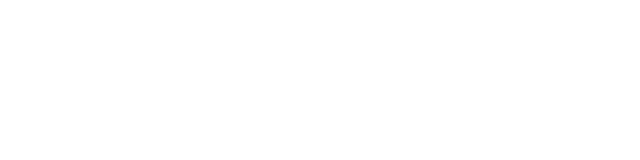
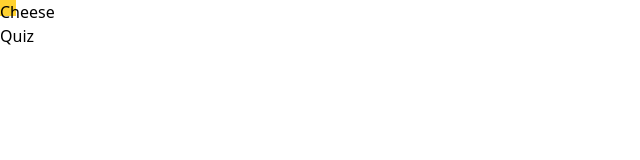
Before and after one commit to potatis-web/webdev-project, a SvelteKit app: page / in a window 1280 px wide. Shown: the top 160 px of the page, without its empty margins (0-640 px from the left). Built offline with nearby package versions, Linux system fonts and the light colour scheme.

Commit message:
Update README and implement user quiz data structure in Svelte component

```diff
--- a/jsconfig.json
+++ b/jsconfig.json
@@ -2,7 +2,7 @@
 	"extends": "./.svelte-kit/tsconfig.json",
 	"compilerOptions": {
 		"allowJs": true,
-		"checkJs": true,
+		"checkJs": false,
 		"esModuleInterop": true,
 		"forceConsistentCasingInFileNames": true,
 		"resolveJsonModule": true,
--- a/src/routes/+page.svelte
+++ b/src/routes/+page.svelte
@@ -0,0 +1,50 @@
+<script>
+  import { onMount } from "svelte";
+  let userData = $state({});
+  const userTemplate = {
+      ql: [
+        {
+          name: "Cheese Quiz",
+          description: "Test your cheese knowledge",
+          image: "https://www.schultzscheese.com/wp-content/uploads/2015/06/swiss.jpg",
+          q: [
+            {
+              title: "Is cheese good?",
+              options: [
+                { text: "Yes, absolutely!", value: "yes" },
+                { text: "No, not really", value: "no" },
+                { text: "It depends on the type", value: "maybe" }
+              ]
+            },
+            {
+              title: "What's your favorite cheese?",
+              options: [
+                { text: "Cheddar", value: "cheddar" },
+                { text: "Mozzarella", value: "mozzarella" },
+                { text: "Brie", value: "brie" },
+                { text: "Blue cheese", value: "blue" }
+              ]
+            }
+          ]
+        }
+      ]
+    };
+  onMount(() => {
+    const storedUser = localStorage.getItem("user");
+    if (!storedUser) {
+      localStorage.setItem("user",JSON.stringify(userTemplate));
+      userData = userTemplate;
+    } else {
+      userData = JSON.parse(storedUser)
+    }
+  })
+
+</script>
+
+<main>
+  {#if userData.ql}
+    {#each userData.ql as quiz}
+      <div class="w-4 h-4 bg-amber-300">{quiz.name}</div>
+    {/each}
+  {/if}
+</main>
```
Also changed, not shown: 1 other file (tests, documents, lock files or other folders).
